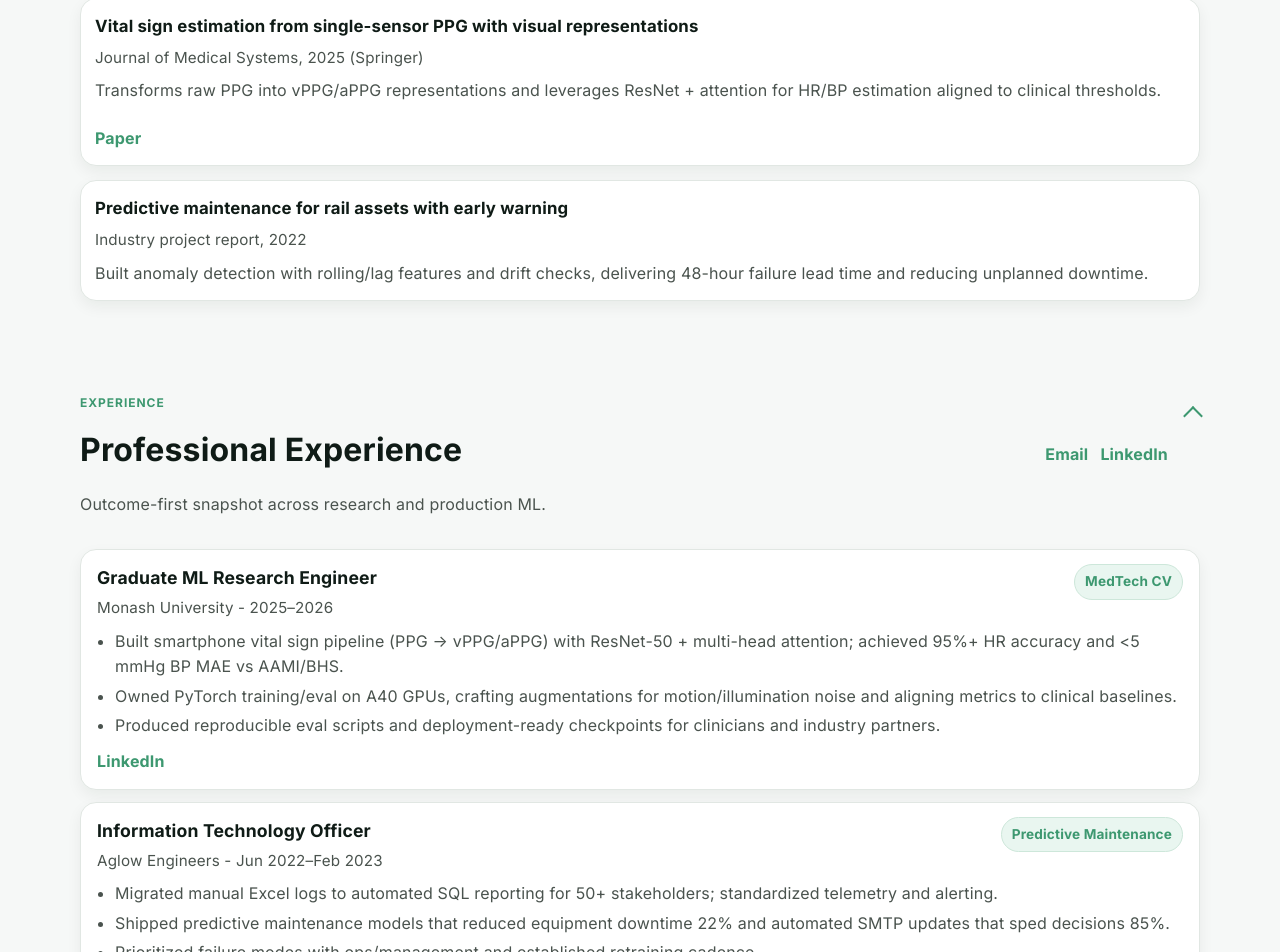
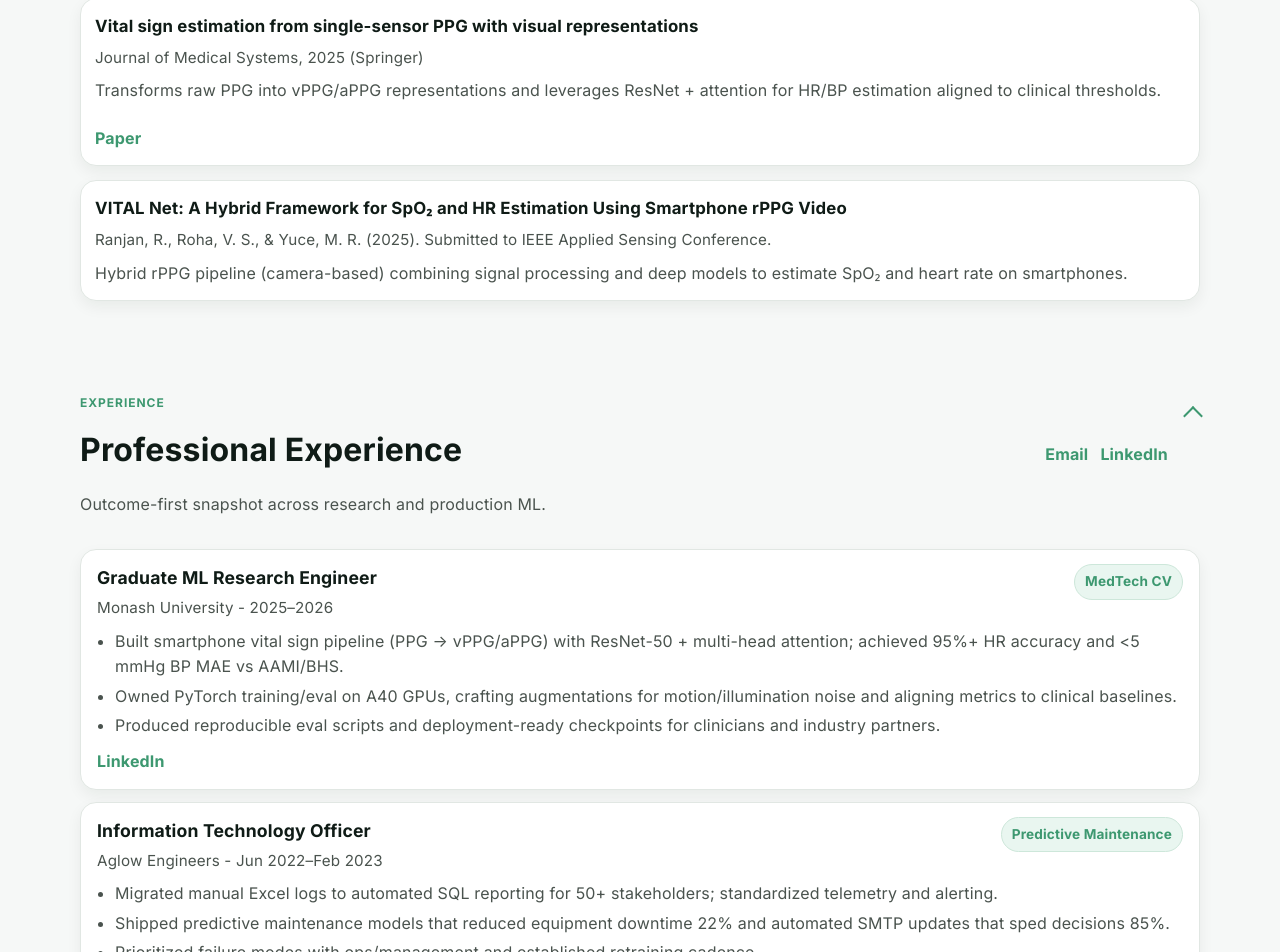
Before and after one commit to rahul201722/rahul201722.github.io, a React (Vite) app: page / in a window 1280 px wide. Shown: the part 797-1749 px from the top of the page. Built offline with nearby package versions, Linux system fonts and the light colour scheme.

Commit message:
Update second publication entry

```diff
--- a/src/App.jsx
+++ b/src/App.jsx
@@ -113,10 +113,10 @@ const publications = [
     links: [{ label: 'Paper', url: 'https://link.springer.com/article/10.1007/s10916-025-02228-6' }],
   },
   {
-    title: 'Predictive maintenance for rail assets with early warning',
-    meta: 'Industry project report, 2022',
+    title: 'VITAL Net: A Hybrid Framework for SpO₂ and HR Estimation Using Smartphone rPPG Video',
+    meta: 'Ranjan, R., Roha, V. S., & Yuce, M. R. (2025). Submitted to IEEE Applied Sensing Conference.',
     copy:
-      'Built anomaly detection with rolling/lag features and drift checks, delivering 48-hour failure lead time and reducing unplanned downtime.',
+      'Hybrid rPPG pipeline (camera-based) combining signal processing and deep models to estimate SpO₂ and heart rate on smartphones.',
     links: [],
   },
 ];
```
